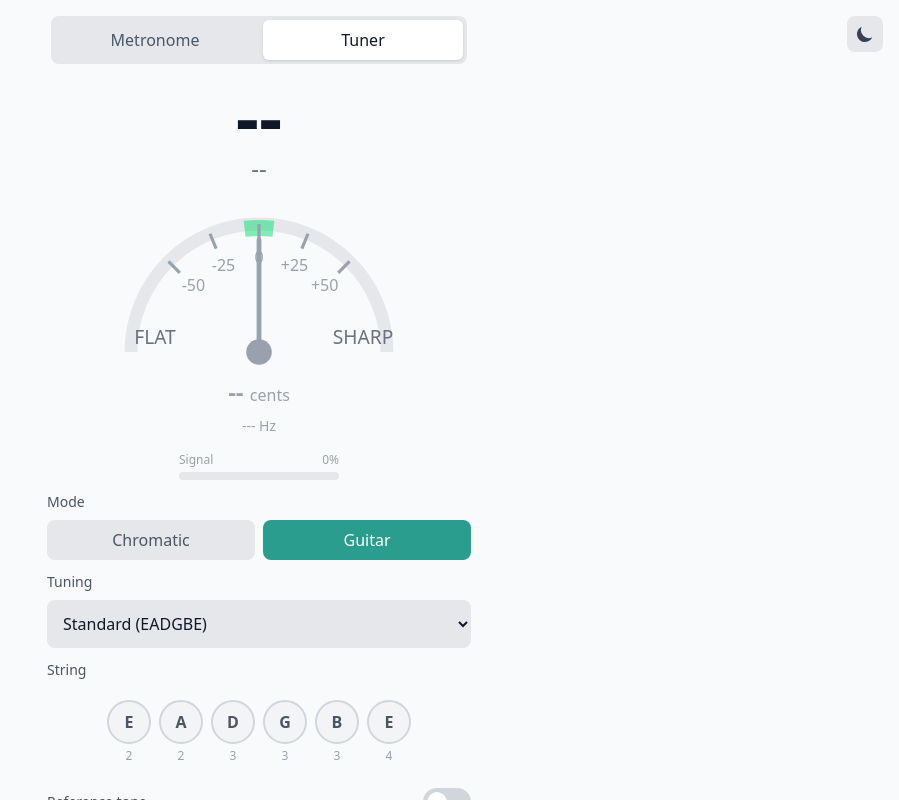
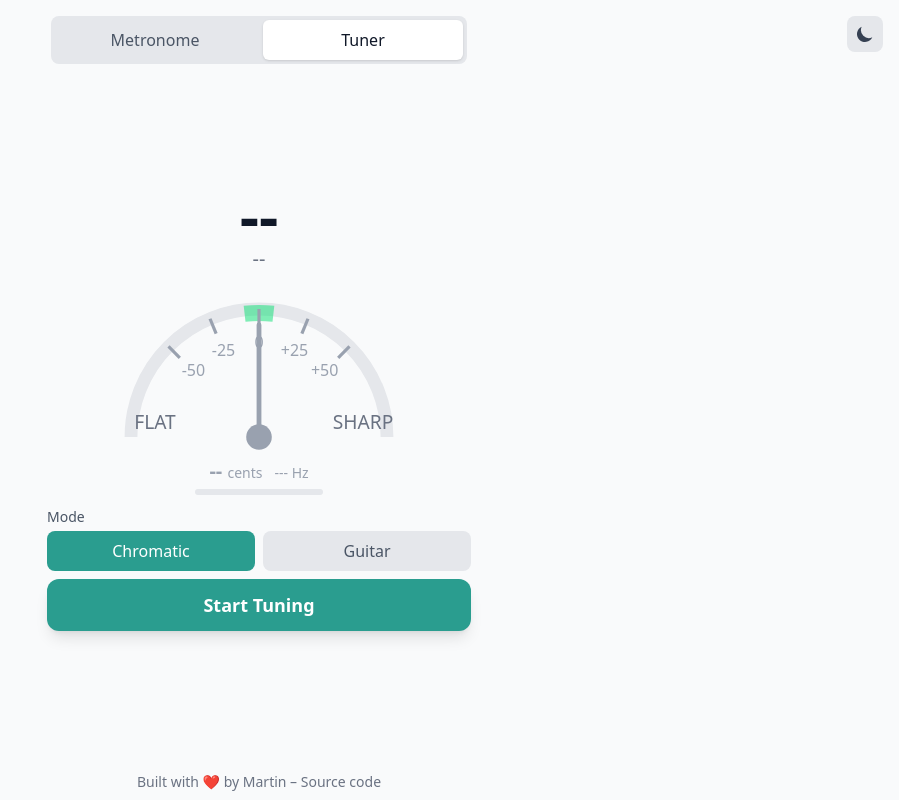
Before and after one commit to tintamarre/metronome, a Vue app: page / in a window 1280 px wide. Both pictures are taken after a click on the button "Tuner". Shown: the top 800 px of the page, without its empty margins (381-1280 px from the left). Built offline with nearby package versions, Linux system fonts and the light colour scheme.

Commit message:
refactor: adjust layout and spacing in various components for improved UI consistency

```diff
--- a/src/App.vue
+++ b/src/App.vue
@@ -34,7 +34,6 @@ const {
   mode: tunerMode,
   selectedTuningId,
   selectedStringIndex,
-  referenceToneEnabled,
   isListening,
   detectedFrequency,
   detectedNote,
@@ -89,7 +88,7 @@ const { theme, toggleTheme } = useTheme()
         />
 
         <!-- Visualization -->
-        <div class="w-full max-w-md mx-auto my-4 px-3">
+        <div class="w-full max-w-md mx-auto my-2 px-3">
           <BeatVisualization
             :beats="beats"
             :current-beat="currentBeat"
@@ -133,12 +132,10 @@ const { theme, toggleTheme } = useTheme()
           :selected-string-index="selectedStringIndex"
           :detected-string-index="detectedStringIndex"
           :current-tuning="currentTuning"
-          :reference-tone-enabled="referenceToneEnabled"
           :is-listening="isListening"
           @update:mode="setMode($event)"
           @update:selected-tuning-id="setTuning($event)"
           @update:selected-string-index="selectString($event)"
-          @update:reference-tone-enabled="referenceToneEnabled = $event"
           @toggle="toggleTuning()"
         />
       </template>
--- a/src/components/BeatVisualization.vue
+++ b/src/components/BeatVisualization.vue
@@ -10,8 +10,8 @@ const props = defineProps<{
 }>()
 
 // Circle configuration
-const CIRCLE_RADIUS = 24
-const PADDING = 40
+const CIRCLE_RADIUS = 20
+const PADDING = 30
 
 // Container ref and width
 const containerRef = ref<HTMLElement | null>(null)
@@ -66,7 +66,7 @@ const circles = computed(() => {
   return Array.from({ length: props.beats }, (_, i) => ({
     index: i,
     cx: PADDING + i * circleSpacing.value,
-    cy: 60,
+    cy: 40,
     isAccent: props.accentEnabled && i === 0,
     isActive: props.isPlaying && props.currentBeat === i,
   }))
@@ -175,19 +175,19 @@ function getCircleTransform(circle: { isActive: boolean }, cx: number, cy: numbe
 </script>
 
 <template>
-  <div ref="containerRef" class="w-full py-2">
+  <div ref="containerRef" class="w-full">
     <svg
       :width="svgWidth"
-      height="100"
+      height="70"
       class="block"
-      :viewBox="`0 0 ${svgWidth} 100`"
+      :viewBox="`0 0 ${svgWidth} 70`"
     >
       <!-- Background line -->
       <line
         :x1="PADDING"
-        y1="60"
+        y1="40"
         :x2="PADDING + (beats - 1) * circleSpacing"
-        y2="60"
+        y2="40"
         :stroke="lineColor"
         stroke-width="3"
         stroke-linecap="round"
@@ -197,9 +197,9 @@ function getCircleTransform(circle: { isActive: boolean }, cx: number, cy: numbe
       <line
         v-if="isPlaying && beats > 1"
         :x1="PADDING"
-        y1="60"
+        y1="40"
         :x2="progressLineX2"
-        y2="60"
+        y2="40"
         :stroke="progressLineColor"
         stroke-width="3"
         stroke-linecap="round"
--- a/src/components/MetronomeControls.vue
+++ b/src/components/MetronomeControls.vue
@@ -39,9 +39,9 @@ const emit = defineEmits<{
 </script>
 
 <template>
-  <div class="flex flex-col gap-3 w-full max-w-md mx-auto p-3">
+  <div class="flex flex-col gap-2 w-full max-w-md mx-auto p-3">
     <!-- BPM Control -->
-    <div class="flex flex-col gap-2">
+    <div class="flex flex-col gap-1">
       <div class="flex justify-between items-center">
         <label class="text-sm font-medium text-gray-600 dark:text-gray-300">BPM</label>
         <span
@@ -87,7 +87,7 @@ const emit = defineEmits<{
     </div>
 
     <!-- Beats Control -->
-    <div class="flex flex-col gap-2">
+    <div class="flex flex-col gap-1">
       <div class="flex justify-between items-center">
         <label class="text-sm font-medium text-gray-600 dark:text-gray-300">Beats</label>
         <span class="text-2xl font-bold text-beat tabular-nums">{{ beats }}</span>
@@ -107,9 +107,9 @@ const emit = defineEmits<{
     </div>
 
     <!-- Sound Preset -->
-    <div class="flex flex-col gap-2">
+    <div class="flex flex-col gap-1">
       <label class="text-sm font-medium text-gray-600 dark:text-gray-300">Sound</label>
-      <div class="flex flex-wrap gap-2">
+      <div class="flex flex-wrap gap-1.5">
         <button
           v-for="preset in soundPresets"
           :key="preset.id"
@@ -142,7 +142,7 @@ const emit = defineEmits<{
     <!-- Start/Stop Button -->
     <button
       @click="emit('toggle')"
-      class="w-full py-4 px-6 rounded-xl font-bold text-lg transition-all duration-200 touch-manipulation shadow-lg"
+      class="w-full py-3 px-6 rounded-xl font-bold text-lg transition-all duration-200 touch-manipulation shadow-lg"
       :class="[
         isPlaying
           ? 'bg-red-600 hover:bg-red-700 active:bg-red-800 text-white'
--- a/src/components/tuner/GuitarStringSelector.vue
+++ b/src/components/tuner/GuitarStringSelector.vue
@@ -13,7 +13,7 @@ defineEmits<{
 </script>
 
 <template>
-  <div class="flex justify-center gap-2 py-3">
+  <div class="flex justify-center gap-2 py-1">
     <button
       v-for="(string, index) in strings"
       :key="index"
--- a/src/components/tuner/TunerControls.vue
+++ b/src/components/tuner/TunerControls.vue
@@ -8,7 +8,6 @@ defineProps<{
   selectedStringIndex: number | null
   detectedStringIndex: number | null
   currentTuning: GuitarTuning
-  referenceToneEnabled: boolean
   isListening: boolean
 }>()
 
@@ -16,15 +15,14 @@ defineEmits<{
   'update:mode': [value: TunerMode]
   'update:selectedTuningId': [value: string]
   'update:selectedStringIndex': [value: number | null]
-  'update:referenceToneEnabled': [value: boolean]
   toggle: []
 }>()
 </script>
 
 <template>
-  <div class="flex flex-col gap-3 w-full max-w-md mx-auto p-3">
+  <div class="flex flex-col gap-2 w-full max-w-md mx-auto p-3">
     <!-- Mode Selector -->
-    <div class="flex flex-col gap-2">
+    <div class="flex flex-col gap-1">
       <label class="text-sm font-medium text-gray-600 dark:text-gray-300">Mode</label>
       <div class="flex gap-2">
         <button
@@ -54,12 +52,12 @@ defineEmits<{
 
     <!-- Guitar Tuning Selector (only in guitar mode) -->
     <template v-if="mode === 'guitar'">
-      <div class="flex flex-col gap-2">
+      <div class="flex flex-col gap-1">
         <label class="text-sm font-medium text-gray-600 dark:text-gray-300">Tuning</label>
         <select
           :value="selectedTuningId"
           @change="$emit('update:selectedTuningId', ($event.target as HTMLSelectElement).value)"
-          class="w-full p-3 rounded-lg bg-gray-200 dark:bg-dark-700 text-gray-900 dark:text-white border-0 focus:ring-2 focus:ring-beat"
+          class="w-full p-2 rounded-lg bg-gray-200 dark:bg-dark-700 text-gray-900 dark:text-white border-0 focus:ring-2 focus:ring-beat"
         >
           <option v-for="tuning in GUITAR_TUNINGS" :key="tuning.id" :value="tuning.id">
             {{ tuning.name }}
@@ -68,7 +66,7 @@ defineEmits<{
       </div>
 
       <!-- String Selector -->
-      <div class="flex flex-col gap-2">
+      <div class="flex flex-col gap-1">
         <label class="text-sm font-medium text-gray-600 dark:text-gray-300">String</label>
         <GuitarStringSelector
           :strings="currentTuning.strings"
@@ -79,25 +77,10 @@ defineEmits<{
       </div>
     </template>
 
-    <!-- Reference Tone Toggle -->
-    <div class="flex items-center justify-between">
-      <label class="text-sm font-medium text-gray-600 dark:text-gray-300">Reference tone</label>
-      <button
-        @click="$emit('update:referenceToneEnabled', !referenceToneEnabled)"
-        class="relative w-12 h-7 rounded-full transition-colors duration-200"
-        :class="referenceToneEnabled ? 'bg-beat' : 'bg-gray-300 dark:bg-dark-700'"
-      >
-        <span
-          class="absolute top-1 left-1 w-5 h-5 bg-white rounded-full shadow transition-transform duration-200"
-          :class="referenceToneEnabled ? 'translate-x-5' : 'translate-x-0'"
-        />
-      </button>
-    </div>
-
     <!-- Start/Stop Button -->
     <button
       @click="$emit('toggle')"
-      class="w-full py-4 px-6 rounded-xl font-bold text-lg transition-all duration-200 touch-manipulation shadow-lg"
+      class="w-full py-3 px-6 rounded-xl font-bold text-lg transition-all duration-200 touch-manipulation shadow-lg"
       :class="[
         isListening
           ? 'bg-red-600 hover:bg-red-700 active:bg-red-800 text-white'
--- a/src/components/tuner/TunerDisplay.vue
+++ b/src/components/tuner/TunerDisplay.vue
@@ -35,25 +35,25 @@ const centsColorClass = computed(() => {
 </script>
 
 <template>
-  <div class="flex flex-col items-center gap-2 w-full max-w-md mx-auto">
+  <div class="flex flex-col items-center gap-1 w-full max-w-md mx-auto">
     <!-- Note Name -->
     <div class="flex flex-col items-center">
       <div class="flex items-baseline gap-1">
         <h2
-          class="text-7xl font-bold transition-colors duration-200"
+          class="text-6xl font-bold transition-colors duration-200"
           :class="isInTune ? 'text-green-500' : 'text-gray-900 dark:text-white'"
         >
           {{ noteName ?? '--' }}
         </h2>
         <span
           v-if="octave !== null"
-          class="text-3xl font-medium text-gray-400 dark:text-gray-500"
+          class="text-2xl font-medium text-gray-400 dark:text-gray-500"
         >
           {{ octave }}
         </span>
       </div>
       <div
-        class="text-2xl font-medium transition-colors duration-200"
+        class="text-xl font-medium transition-colors duration-200"
         :class="isInTune ? 'text-green-500/70' : 'text-gray-500 dark:text-gray-400'"
       >
         {{ solfegeName ?? '--' }}
@@ -63,23 +63,19 @@ const centsColorClass = computed(() => {
     <!-- Needle Gauge -->
     <TunerNeedleGauge :cents="cents" :is-active="isListening && noteName !== null" />
 
-    <!-- Cents Display -->
-    <div class="text-2xl font-semibold tabular-nums transition-colors duration-200" :class="centsColorClass">
-      {{ centsDisplay }} <span class="text-base font-normal">cents</span>
+    <!-- Cents and Frequency -->
+    <div class="flex items-baseline gap-3">
+      <div class="text-xl font-semibold tabular-nums transition-colors duration-200" :class="centsColorClass">
+        {{ centsDisplay }} <span class="text-sm font-normal">cents</span>
+      </div>
+      <div class="text-sm text-gray-400 dark:text-gray-500 tabular-nums">
+        {{ frequency !== null ? frequency.toFixed(1) : '---' }} Hz
+      </div>
     </div>
 
-    <!-- Frequency -->
-    <div class="text-sm text-gray-400 dark:text-gray-500 tabular-nums">
-      {{ frequency !== null ? frequency.toFixed(1) : '---' }} Hz
-    </div>
-
-    <!-- Signal Strength -->
-    <div class="w-40 mt-2">
-      <div class="flex justify-between text-xs text-gray-400 dark:text-gray-500 mb-1">
-        <span>Signal</span>
-        <span>{{ Math.round(signalStrength * 100) }}%</span>
-      </div>
-      <div class="w-full h-2 bg-gray-200 dark:bg-dark-700 rounded-full overflow-hidden">
+    <!-- Signal Strength (compact) -->
+    <div class="w-32">
+      <div class="w-full h-1.5 bg-gray-200 dark:bg-dark-700 rounded-full overflow-hidden">
         <div
           class="h-full rounded-full transition-all duration-100"
           :class="signalStrength > 0.3 ? 'bg-beat' : 'bg-gray-400 dark:bg-gray-600'"
--- a/src/composables/useTuner.ts
+++ b/src/composables/useTuner.ts
@@ -5,7 +5,7 @@ import { GUITAR_TUNINGS, CENTS_TOLERANCE, type TunerMode, type NoteInfo } from '
 
 export function useTuner() {
   // Mode and tuning selection
-  const mode = ref<TunerMode>('guitar')
+  const mode = ref<TunerMode>('chromatic')
   const selectedTuningId = ref('standard')
   const selectedStringIndex = ref<number | null>(null)
   const referenceToneEnabled = ref(false)
```
